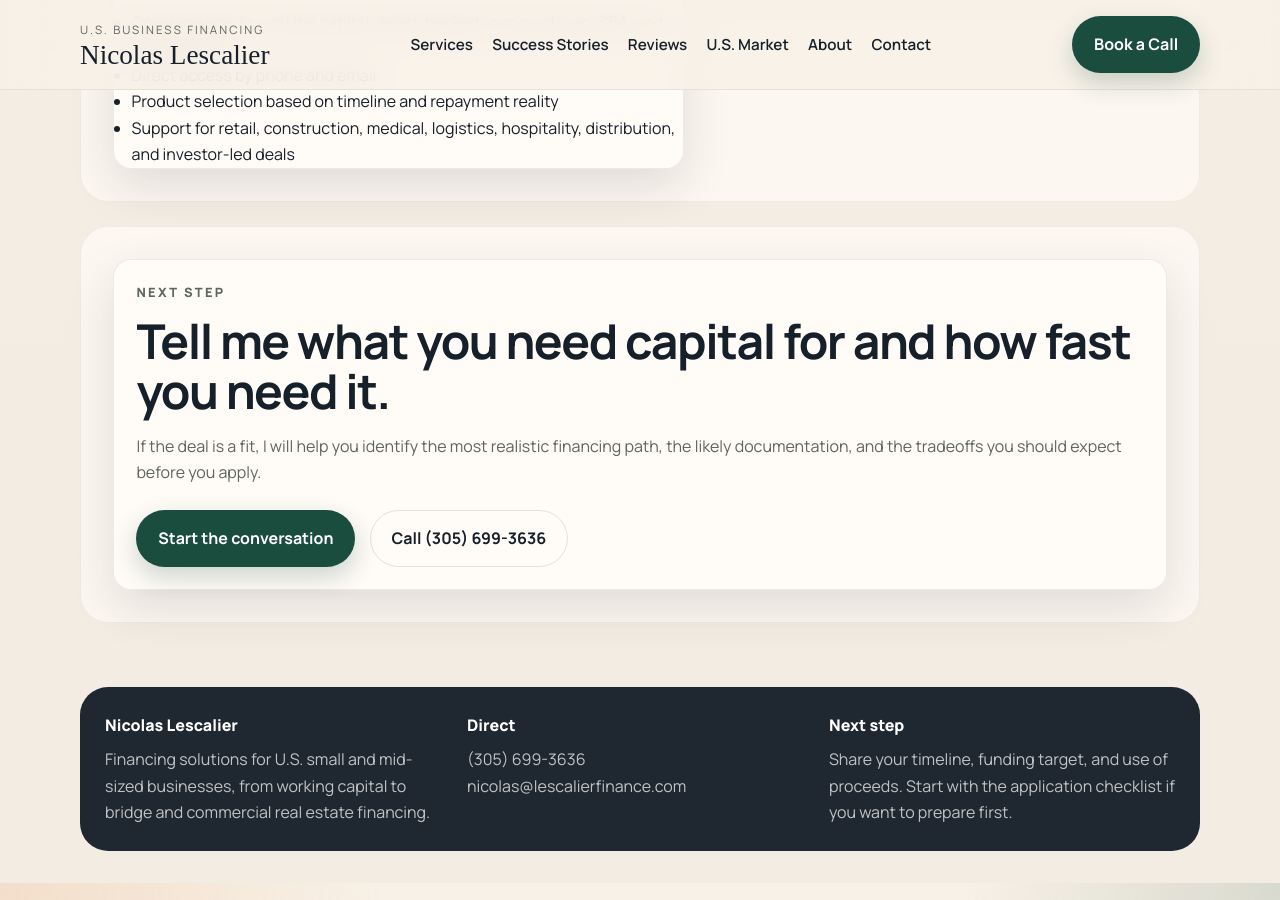
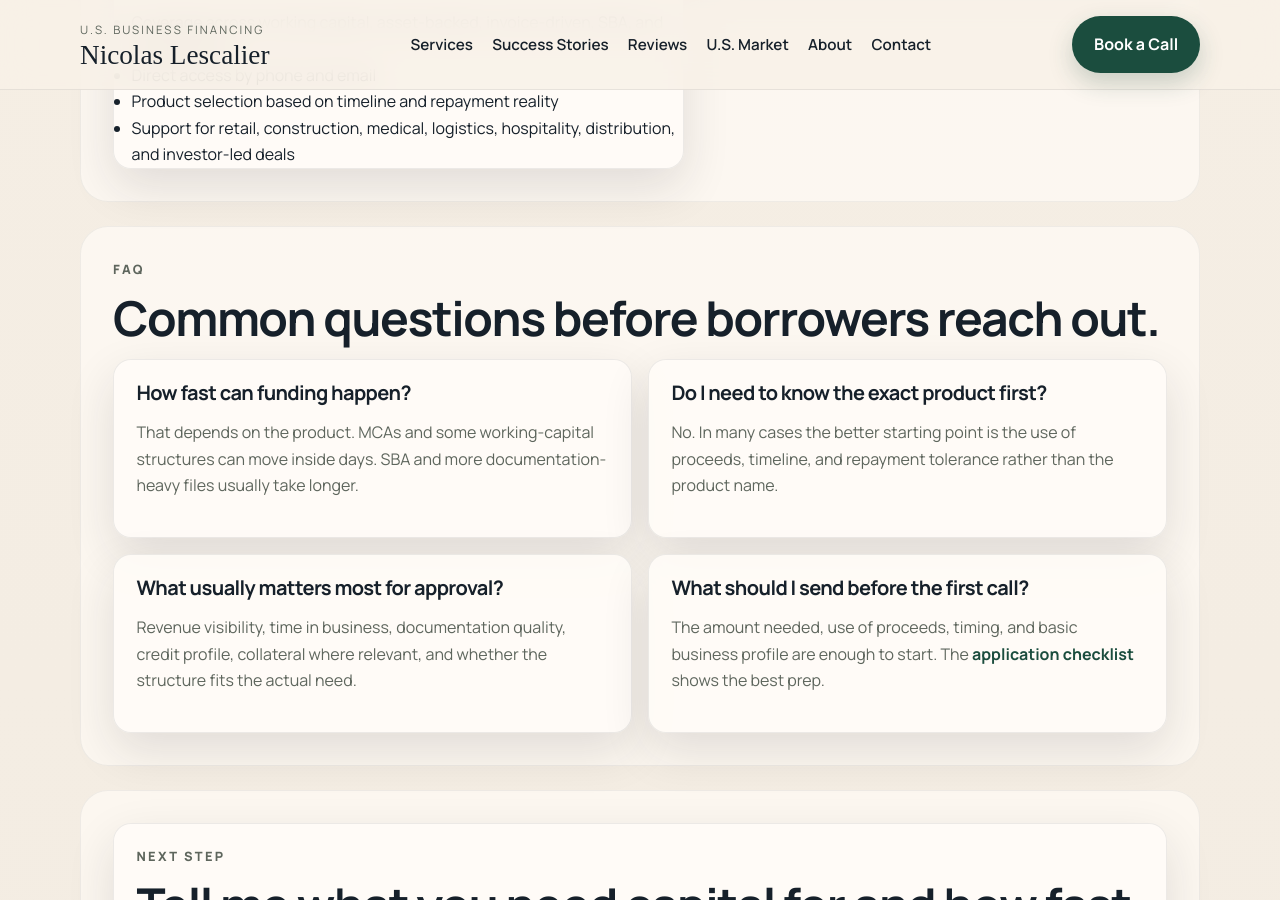
Before and after one commit to lescalier93/nicolaslescalier, a Jekyll site: the page built from index.md, in a window 1280 px wide and 900 px high, scrolled down 2398 px. Built offline with Jekyll 4.4.1, drawn with Linux system fonts in a browser that asks for light colours; some web fonts are replaced.

Commit message:
feat: add FAQ sections to key pages
- Why: improve search relevance and answer common borrower questions earlier in the funnel

```diff
--- a/index.md
+++ b/index.md
@@ -110,6 +110,29 @@ permalink: /
 </section>
 
 <section class="section">
+  <p class="eyebrow">FAQ</p>
+  <h2>Common questions before borrowers reach out.</h2>
+  <div class="grid grid--2">
+    <article class="service-card">
+      <h3>How fast can funding happen?</h3>
+      <p>That depends on the product. MCAs and some working-capital structures can move inside days. SBA and more documentation-heavy files usually take longer.</p>
+    </article>
+    <article class="service-card">
+      <h3>Do I need to know the exact product first?</h3>
+      <p>No. In many cases the better starting point is the use of proceeds, timeline, and repayment tolerance rather than the product name.</p>
+    </article>
+    <article class="service-card">
+      <h3>What usually matters most for approval?</h3>
+      <p>Revenue visibility, time in business, documentation quality, credit profile, collateral where relevant, and whether the structure fits the actual need.</p>
+    </article>
+    <article class="service-card">
+      <h3>What should I send before the first call?</h3>
+      <p>The amount needed, use of proceeds, timing, and basic business profile are enough to start. The <a href="/application-checklist/">application checklist</a> shows the best prep.</p>
+    </article>
+  </div>
+</section>
+
+<section class="section">
   <div class="cta-panel">
     <p class="eyebrow">Next step</p>
     <h2>Tell me what you need capital for and how fast you need it.</h2>
```
Also changed, not shown: services/us-line-of-credit.md (+23 -0 lines), services/us-mortgage-financing.md (+23 -0 lines), services/us-term-loans-approach.md (+23 -0 lines), us-mca-expert.md (+23 -0 lines).
